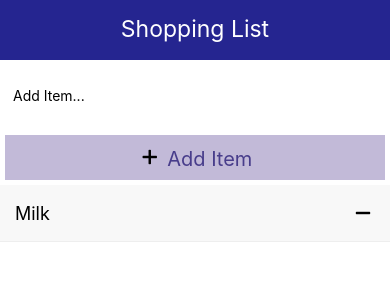
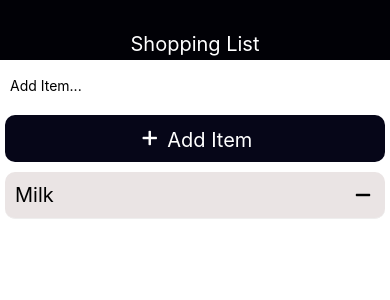
Before and after one commit to ArkhamKnightXD/shopping-mobile-app, a React Native app: screen / in a window 390 px wide. Shown: the top 300 px of the page. Built offline with nearby package versions, Linux system fonts and the light colour scheme.

Commit message:
Cambios de estilos en la aplicacion.

```diff
--- a/App.tsx
+++ b/App.tsx
@@ -1,13 +1,13 @@
-import {StatusBar} from 'expo-status-bar';
 import {useEffect, useState} from 'react';
-import {View, FlatList, Alert} from 'react-native';
-import Header from "./components/Header";
+import {View, FlatList, Alert, Text} from 'react-native';
 import ListItem from "./components/ListItem";
 import AddItem from "./components/AddItem";
+import useStyles from "./components/useStyles";
 // import axios from "axios";
 
 // const URL = "http://localhost:88";
 
+const style = useStyles();
 
 export default function App() {
 
@@ -37,10 +37,10 @@ export default function App() {
 
     const addItem = (text: string) => {
 
-        if (!text) {
+        if (!text)
+            Alert.alert("Error", "Please enter an item");
 
-            Alert.alert("Error", "Please enter an item");
-        } else {
+        else {
 
             setItems(previousItem => {
 
@@ -54,7 +54,9 @@ export default function App() {
 
         <View style={{flex: 1}}>
 
-            <Header title={"Shopping List"}/>
+            <View style={style.header}>
+                <Text style={style.text}>Shopping List</Text>
+            </View>
 
             <AddItem addItem={addItem}/>
 
@@ -62,8 +64,6 @@ export default function App() {
                 <ListItem item={item} deleteItem={deleteItem}/>
             )}/>
 
-            <StatusBar style="auto"/>
-
         </View>
     );
 }
--- a/components/AddItem.tsx
+++ b/components/AddItem.tsx
@@ -7,6 +7,7 @@ import Entypo from "react-native-vector-icons/Entypo";
 const style = useStyles();
 
 interface AddItemProps {
+
     addItem: (text: string) => void;
 }
 
@@ -36,9 +37,8 @@ const AddItem = ({addItem}: AddItemProps) => {
                     addItem(text);
                     setText('');
                 }}>
-                <Text style={style.btnText}>
-                    <Entypo name="plus" size={24} color="black"/> Add Item
-                </Text>
+
+                <Text style={style.btnText}><Entypo name="plus" size={24} color="white"/> Add Item</Text>
             </TouchableOpacity>
         </View>
     );
--- a/components/Header.tsx
+++ /dev/null
@@ -1,19 +0,0 @@
-import {Text, View} from "react-native";
-import useStyles from "./useStyles";
-
-const style = useStyles();
-
-interface HeaderProps {
-    title: string;
-}
-
-const Header = ({title}: HeaderProps) => {
-
-    return (
-        <View style={style.header}>
-            <Text style={style.text}>{title}</Text>
-        </View>
-    );
-};
-
-export default Header;
--- a/components/useStyles.js
+++ b/components/useStyles.js
@@ -5,26 +5,31 @@ const useStyles = () => {
     return StyleSheet.create({
 
         input: {
-            height: 60,
-            padding: 8,
+            height: 40,
+            padding: 5,
+            margin: 5
+        },
+
+        btn: {
+            backgroundColor: '#060618',
+            padding: 10,
             margin: 5,
+            borderRadius: 10
         },
-        btn: {
-            backgroundColor: '#c2bad8',
-            padding: 9,
-            margin: 5,
-        },
+
         btnText: {
-            color: 'darkslateblue',
+            color: 'white',
             fontSize: 20,
             textAlign: 'center',
         },
 
         listItem: {
-            padding: 15,
-            backgroundColor: '#f8f8f8',
+            padding: 10,
+            margin: 5,
+            backgroundColor: '#eae4e4',
             borderBottomWidth: 1,
-            borderColor: '#eee'
+            borderColor: '#eee',
+            borderRadius: 10
         },
 
         listItemView: {
@@ -36,19 +41,19 @@ const useStyles = () => {
 
         listItemText: {
 
-            fontSize: 18
+            fontSize: 20
         },
 
         header: {
             height: 60,
-            padding: 15,
-            backgroundColor: "#252590"
+            paddingTop: 32,
+            backgroundColor: "#010106"
         },
 
         text: {
 
             color: "#fff",
-            fontSize: 23,
+            fontSize: 20,
             textAlign: "center"
         }
     });
```
